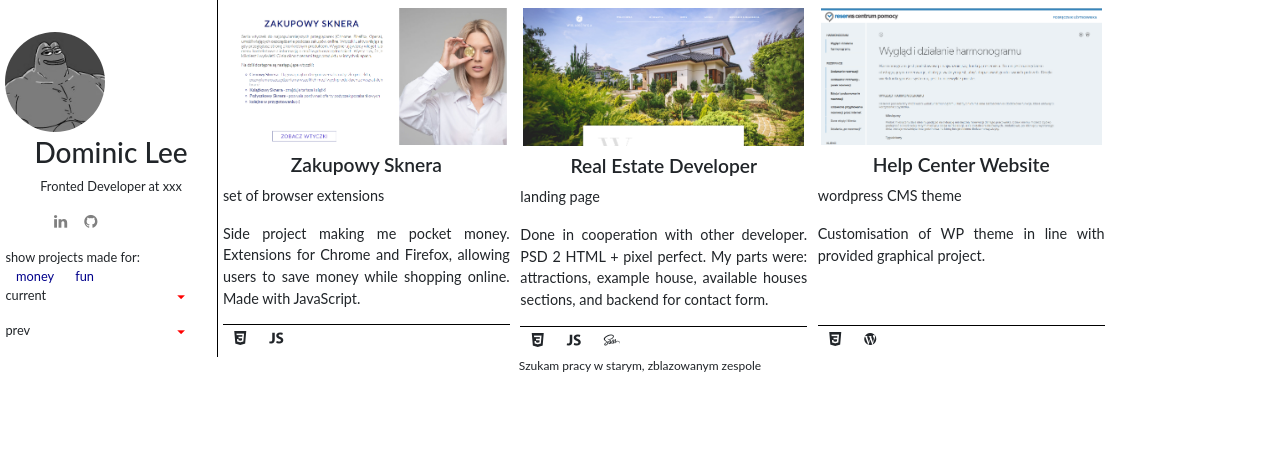
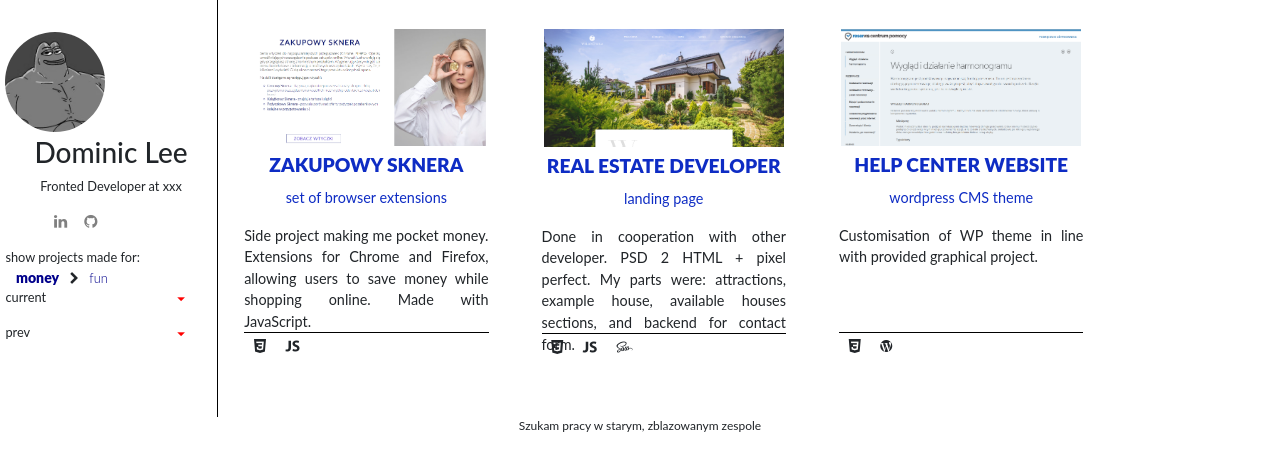
Before and after one commit to codezaur/folio, an Angular app: page / in a window 1280 px wide. Shown: the top 470 px of the page. Built offline with nearby package versions, Linux system fonts and the light colour scheme.

Commit message:
basic project styles rwd

```diff
--- a/src/app/bio/bio.component.html
+++ b/src/app/bio/bio.component.html
@@ -25,8 +25,17 @@
   </div>
   <section class="projects">
     show projects made for: <br>
-    <a (click)="switch()" href="#">money</a>
-    <a (click)="switch()" href="#">fun</a>
+    <a (click)="switch()"
+    href="#"
+    [ngClass]="showMe==='money'? 'highlight' : 'normal'"
+    >money</a>
+    <span (click)="switch()" class="projects-ico">
+        <i [ngClass]="showMe==='money'? 'fa fa-chevron-right' : 'fa fa-chevron-left'"></i>
+    </span>
+    <a (click)="switch()"
+    href="#"
+    [ngClass]="showMe==='fun'? 'highlight' : 'normal'"
+    >fun</a>
   </section>
   <section class="current">
     <p class="exp" (click)="showCurrent()" >current <i
--- a/src/app/bio/bio.component.scss
+++ b/src/app/bio/bio.component.scss
@@ -6,13 +6,16 @@
   font-size: 80%;
   padding-left: 2.5%;
   @include iph5 {
-    //display: none;
+    display: none;
   }
+
 }
 
 .biomo {
     display: flex;
     flex-direction: column;
+    padding-top: 4%;
+    margin-bottom: 6%;
     @include sm {
       display: none;
     }
@@ -95,6 +98,9 @@
     color: darkblue;
     margin: 0 5%;
   }
+  .projects-ico {
+    cursor: pointer;
+  }
 }
 
 .projectsmo {
--- a/src/app/projects/projects.component.scss
+++ b/src/app/projects/projects.component.scss
@@ -1,4 +1,5 @@
 @import '../styling/breakpoints.scss';
+@import '../styling/variables.scss';
 
 .projects {
   display: flex;
@@ -12,6 +13,7 @@
 .project {
   flex: 0 0 27%;
   margin: .5%;
+  padding: 2%;
 }
 
 .project-img {
@@ -20,22 +22,36 @@
   padding: 1%;
   margin-bottom: 1%;
 // align-items: center;
+  @include iph5 {
+    margin-bottom: 4%;
+  }
   img {
     max-height: 200px;
     max-width: 100%;
+    @include iph5 {
+      max-height: 110px;
+    }
   }
 }
 
 .project-name {
+  color: $base;
   text-align: center;
   font-size: 1.2rem;
-  font-weight: 600;
+  font-weight: 900;
+  text-transform: uppercase;
   height: 10%;
   margin-bottom: 0;
+  @include iph5 {
+    font-size: 1.2rem;
+    letter-spacing: .1em;
+  }
 }
 
 .project-caption {
-font-size: .9rem;
+  color: $base;
+  font-size: .9rem;
+  text-align: center;
 }
 
 .project-desc {
@@ -48,6 +64,10 @@ font-size: .9rem;
   display: flex;
   flex-direction: row;
   border-top: 1px solid black;
+  @include iph5 {
+    border: none;
+    border-bottom: 1px solid black;
+  }
   .tech-item {
     margin: 1px 4%;
   }
--- /dev/null
+++ b/src/app/styling/variables.scss
@@ -0,0 +1,2 @@
+$base: #0e2cc4;
+$sub: #445ee3;
```
